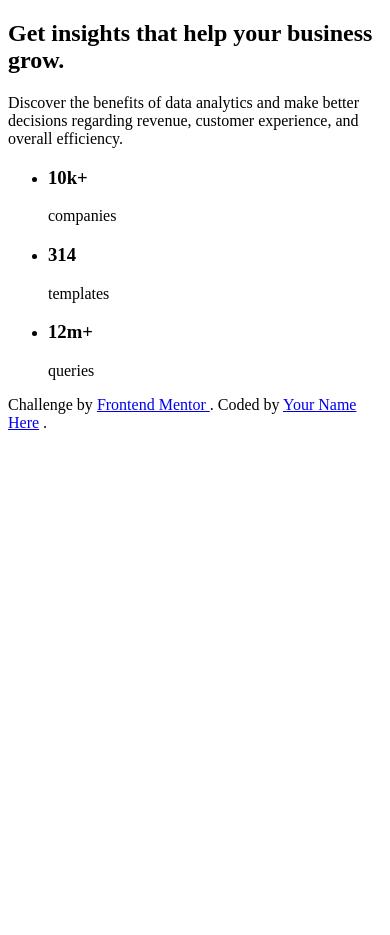
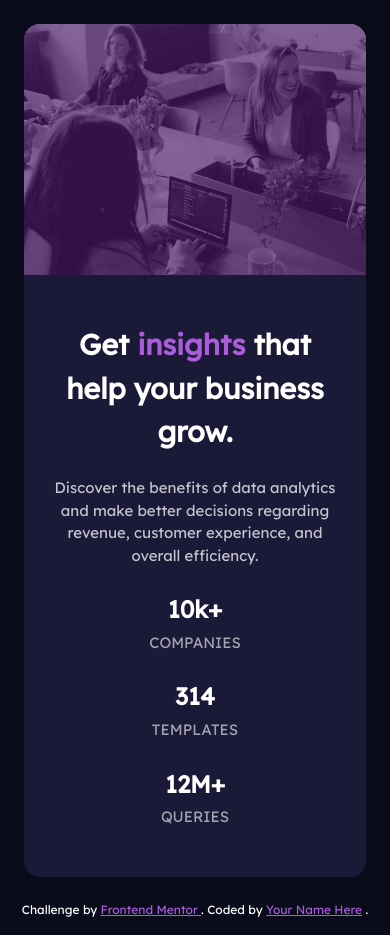
Before and after one commit to axelvc/frontend-mentor, a website: page stats-preview-card-component/index.html in a window 390 px wide. Before the commit the page ends 844 px from the top, so only its background shows below. Drawn offline with Linux system fonts and the light colour scheme.

Commit message:
feat(proyect 2): add mobile styles

```diff
--- /dev/null
+++ b/stats-preview-card-component/index.css
@@ -0,0 +1,105 @@
+:root {
+  --color-fg: hsl(0, 0%, 100%);
+  --color-fg-alt: hsla(0, 0%, 100%, 0.75);
+  --color-fg-alt-2: hsla(0, 0%, 100%, 0.6);
+  --color-bg: hsl(233, 47%, 7%);
+  --color-bg-alt: hsl(244, 38%, 16%);
+  --color-acent: hsl(277, 64%, 61%);
+}
+
+* {
+  padding: 0;
+  margin: 0;
+  line-height: 150%;
+  outline-color: var(--color-accent);
+  outline-offset: 0.2rem;
+}
+
+body {
+  display: grid;
+  grid-template-rows: 1fr auto;
+  place-items: center;
+  min-height: 100vh;
+
+  /* font: 500 0.9375rem 'Inter', sans-serif; */
+  font: 400 0.9375rem 'Lexend Deca', sans-serif;
+
+  /* font-family: 'Lexend Deca', sans-serif; */
+  color: var(--color-fg);
+  background: var(--color-bg);
+}
+
+a {
+  color: var(--color-acent);
+}
+
+li {
+  list-style: none;
+}
+
+/* ---------------------------------- card ---------------------------------- */
+.card {
+  --space: 1.5rem;
+
+  margin: var(--space);
+  overflow: hidden;
+  background: var(--color-bg-alt);
+  border-radius: 1rem;
+}
+
+.card__background {
+  --color-filter: hsl(277, 64%, 25%, 0.65);
+
+  width: 100%;
+  aspect-ratio: 1.36;
+
+  /* prettier-ignore */
+  background:
+    linear-gradient(var(--color-filter), var(--color-filter)),
+    top left / contain no-repeat url(./images/image-header-mobile.jpg);
+}
+
+.card__content {
+  display: grid;
+  gap: var(--space);
+  padding: calc(var(--space) * 2) var(--space);
+  text-align: center;
+}
+
+.card__title {
+  font-size: 1.8rem;
+}
+
+.card__title span {
+  color: var(--color-acent);
+}
+
+.card__description {
+  color: var(--color-fg-alt);
+}
+
+/* stat */
+.stats {
+  display: grid;
+  gap: 1.5rem;
+}
+
+.stat {
+  display: grid;
+  gap: 0.3rem;
+}
+
+.stat__value {
+  font-size: 1.5rem;
+}
+
+.stat__title {
+  color: var(--color-fg-alt-2);
+  text-transform: uppercase;
+}
+
+/* --------------------------------- footer --------------------------------- */
+footer {
+  margin-bottom: 1rem;
+  font-size: 0.75rem;
+}
--- a/stats-preview-card-component/index.html
+++ b/stats-preview-card-component/index.html
@@ -18,31 +18,40 @@
       href="https://fonts.googleapis.com/css2?family=Inter:wght@400;700&family=Lexend+Deca&display=swap"
       rel="stylesheet"
     />
+    <!-- styles -->
+    <link rel="stylesheet" href="./index.css" />
   </head>
   <body>
-    <article>
-      <h2>Get insights that help your business grow.</h2>
-      <p>
+    <article class="card">
+      <div class="card__background"></div>
+      <div class="card__content">
+        <h2 class="card__title">
+          Get
+          <span>insights</span>
+          that help your business grow.
+        </h2>
+        <p class="card__description">
           Discover the benefits of data analytics and make better decisions
           regarding revenue, customer experience, and overall efficiency.
         </p>
 
         <section>
-        <ul>
-          <li>
-            <h3>10k+</h3>
-            <span>companies</span>
+          <ul class="stats">
+            <li class="stat">
+              <h3 class="stat__value">10k+</h3>
+              <span class="stat__title">companies</span>
             </li>
-          <li>
-            <h3>314</h3>
-            <span>templates</span>
+            <li class="stat">
+              <h3 class="stat__value">314</h3>
+              <span class="stat__title">templates</span>
             </li>
-          <li>
-            <h3>12m+</h3>
-            <span>queries</span>
+            <li class="stat">
+              <h3 class="stat__value">12M+</h3>
+              <span class="stat__title">queries</span>
             </li>
           </ul>
         </section>
+      </div>
     </article>
 
     <footer>
```
Lines whose indentation alone changed are shown as unchanged.
